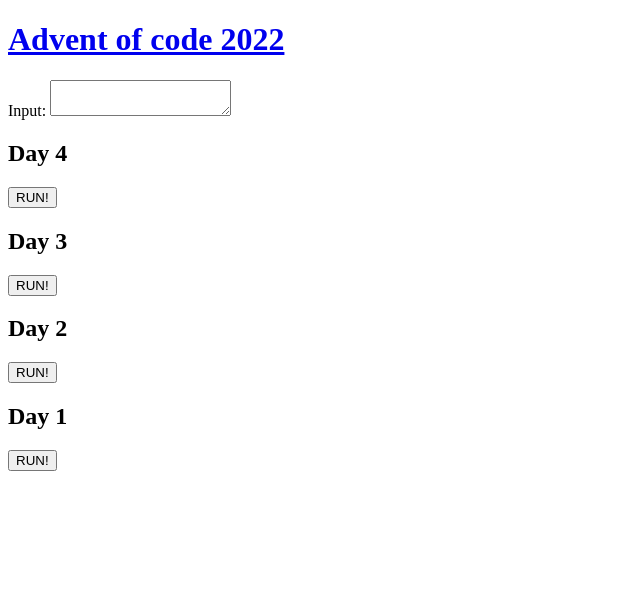
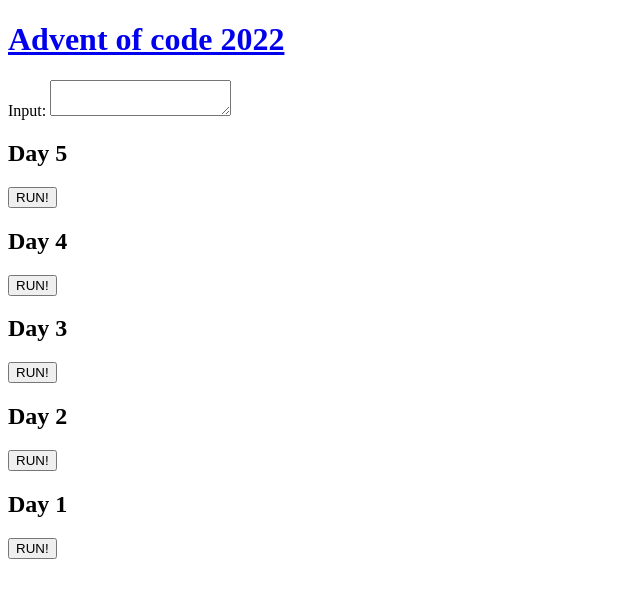
Before and after one commit to Demborg/aoc22, a React (Vite) app: page / in a window 1280 px wide. Shown: the top 598 px of the page, without its empty margins (0-640 px from the left). Built offline with nearby package versions, Linux system fonts and the light colour scheme.

Commit message:
day5: part 1

```diff
--- /dev/null
+++ b/src/5.ts
@@ -0,0 +1,29 @@
+import { Result } from "./types";
+export const day5 = (input: string): Result => {
+  const [drawing, instructions] = input
+    .split("\n\n")
+    .map((part) => part.split("\n"));
+  const cols = (drawing[0].length + 1) / 4;
+
+  const indices = [...Array(cols).keys()].map((i) => 1 + 4 * i);
+  const data = indices.map((i) =>
+    drawing
+      .map((row) => row[i])
+      .filter((c) => c !== " ")
+      .slice(0, -1)
+  );
+
+  instructions
+    .map((row) =>
+      row
+        .split(" ")
+        .map(parseFloat)
+        .filter((v) => v)
+    )
+    .flatMap((row) =>
+      [...Array(row[0]).keys()].map((_) => [row[1] - 1, row[2] - 1])
+    )
+    .forEach((row) => data[row[1]].unshift(data[row[0]].shift()!));
+
+  return [data.map((col) => col[0]).join(""), -1];
+};
--- a/src/App.tsx
+++ b/src/App.tsx
@@ -5,6 +5,7 @@
 import { day2 } from "./2";
 import { day3 } from "./3";
 import { day4 } from "./4";
+import { day5 } from "./5";
 
 const Day = (props: {
   input: MutableRefObject<string>;
@@ -37,6 +38,7 @@
         <a href="https://adventofcode.com/2022">Advent of code 2022</a>
       </h1>
       Input: <textarea onChange={(e) => (inputRef.current = e.target.value)} />
+      <Day input={inputRef} day={5} function={day5} />
       <Day input={inputRef} day={4} function={day4} />
       <Day input={inputRef} day={3} function={day3} />
       <Day input={inputRef} day={2} function={day2} />
--- a/src/types.ts
+++ b/src/types.ts
@@ -1,2 +1,2 @@
-export type Result = [number, number]
-export type Fn = (input: string) => Result
+export type Result = [number | string, number | string];
+export type Fn = (input: string) => Result;
```
Also changed, not shown: 1 other file (tests, documents, lock files or other folders).
